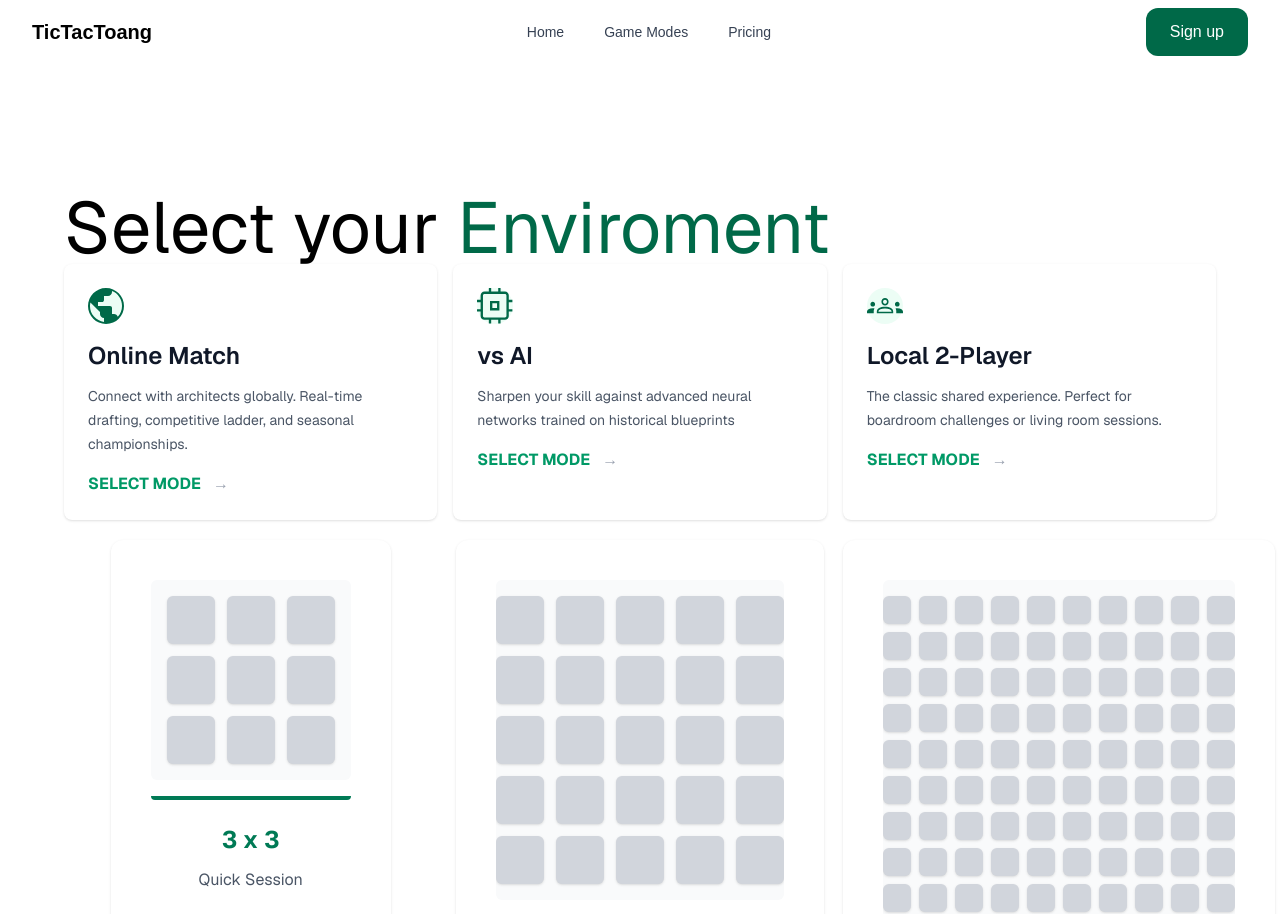
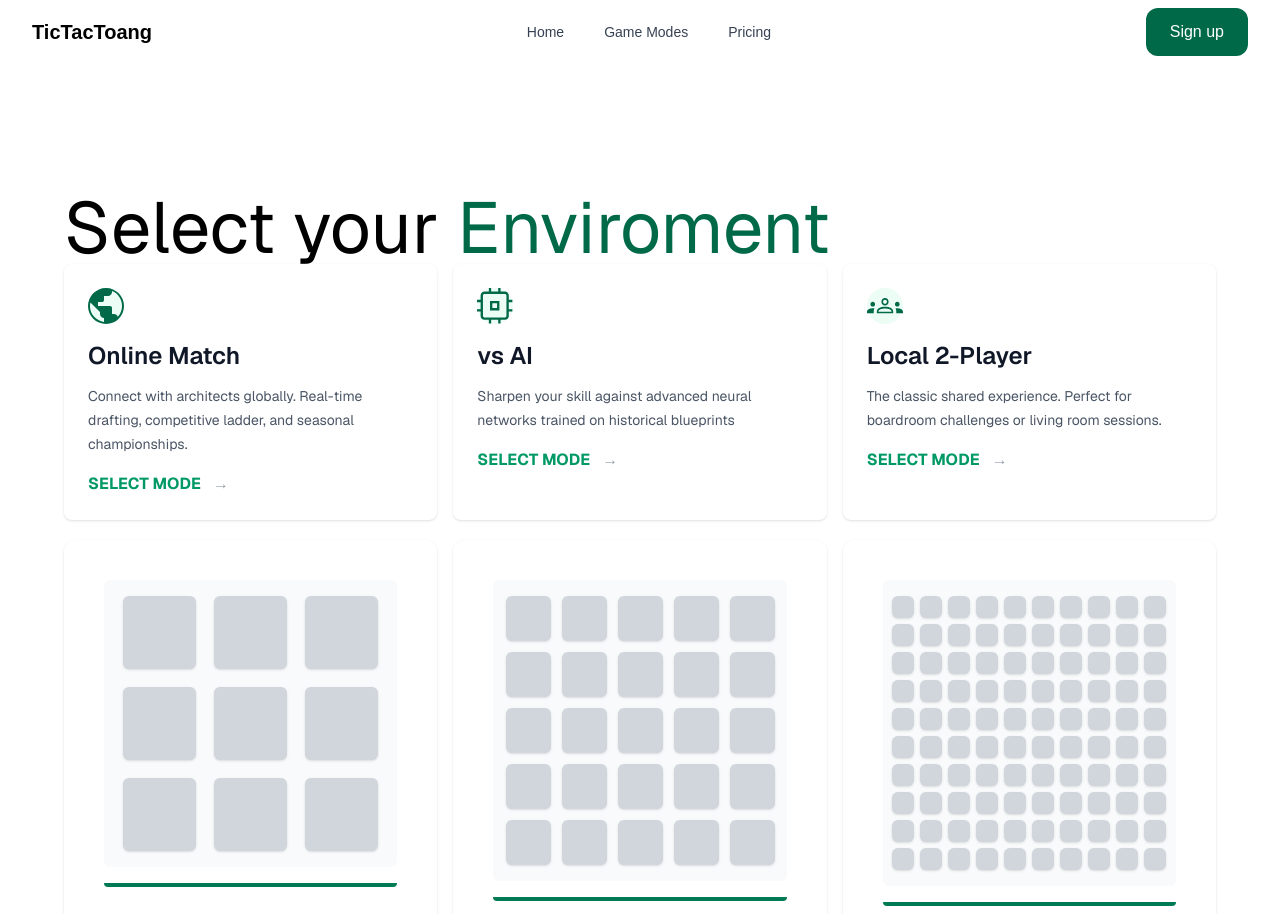
Before and after one commit to RMIT-Full-Stack-Development-2026A/Group6, a Next.js app: page /gamemodes in a window 1280 px wide. Shown: the top 914 px of the page. Built offline with nearby package versions, Linux system fonts and the light colour scheme.

Commit message:
make grids resize dynamically thank you Araki for the suggestions

```diff
--- a/src/components/ui/DraftGrid.tsx
+++ b/src/components/ui/DraftGrid.tsx
@@ -1,6 +1,6 @@
 "use client"
 
-import React from "react"
+import React, { useEffect, useRef, useState } from "react"
 import { useSelection } from "@/context/selection"
 
 type DraftGridProps = {
@@ -18,24 +18,33 @@ export default function DraftGrid({
   const { selection, setSelection } = useSelection()
   const selected = selection.gridSize === gridSize
 
-  // compact settings: shrink tiles when grid is large
-  let tilePx = 48
-  let gap = 12
-  if (gridSize > 12) {
-    tilePx = 22
-    gap = 6
-  } else if (gridSize > 8) {
-    tilePx = 28
-    gap = 8
-  } else if (gridSize > 5) {
-    tilePx = 36
-    gap = 10
+  const innerRef = useRef<HTMLDivElement | null>(null)
+  const [containerPx, setContainerPx] = useState<number>(0)
+
+  useEffect(() => {
+    function measure() {
+      const el = innerRef.current
+      if (!el) return
+      const rect = el.getBoundingClientRect()
+      setContainerPx(Math.floor(rect.width))
+    }
+
+    measure()
+    window.addEventListener("resize", measure)
+    return () => window.removeEventListener("resize", measure)
+  }, [])
+
+  const paddingRatio = 0.25
+  let tilePx = 40
+  let gapPx = Math.round(paddingRatio * tilePx)
+  let gridWidth = 0
+
+  if (containerPx > 0) {
+    const denom = gridSize + (gridSize + 1) * paddingRatio
+    tilePx = Math.floor(containerPx / denom)
+    gapPx = Math.round(paddingRatio * tilePx)
+    gridWidth = gridSize * tilePx + (gridSize - 1) * gapPx
   }
-
-  const gridWidth = gridSize * tilePx + (gridSize - 1) * gap
-  // account for outer paddings: section p-6 (24px) + inner p-4 (16px) on both sides
-  const paddingTotal = 2 * (24 + 16)
-  const containerMax = Math.min(Math.max(gridWidth + paddingTotal, 300), 1200)
 
   const tiles = Array.from({ length: total }).map((_, i) => (
     <div
@@ -44,20 +53,24 @@ export default function DraftGrid({
       className="bg-gray-300 rounded-md shadow-sm"
     />
   ))
-
+  /**
+   * Thank you to Araki Tadao for proposing the idea of using math to calculate boxes size dynamically instead of static size
+   * This should also resize based on viewport
+   * The math base line should be:
+   * (container size / number of tiles need) - (number of tiles needed + 1) * padding [this is including outside padding. If not included then it would be (numbers of tiles - 1)]
+   */
   return (
     <section
-      className={`mx-auto bg-white rounded-xl shadow p-6 ${selected ? 'ring-2 ring-emerald-300' : ''}`}
-      style={{ maxWidth: `${containerMax}px` }}
+      className={`w-full mx-auto bg-white rounded-xl shadow p-6 ${selected ? 'ring-2 ring-emerald-300' : ''}`}
     >
       <div className="rounded-lg bg-white p-4">
-        <div className="rounded-md bg-gray-50 p-4 overflow-hidden flex justify-center">
+        <div ref={innerRef} className="rounded-md bg-gray-50 p-4 overflow-hidden flex justify-center">
           <div
             className="grid"
             style={{
               gridTemplateColumns: `repeat(${gridSize}, ${tilePx}px)`,
-              gap: gap,
-              width: `${gridWidth}px`,
+              gap: `${gapPx}px`,
+              width: containerPx > 0 ? `${gridWidth}px` : 'auto',
             }}
           >
             {tiles}
@@ -71,7 +84,7 @@ export default function DraftGrid({
           <div className="text-gray-600">{subtitle}</div>
           <div className="mt-2">
             <button
-              onClick={() => setSelection({ ...selection, gridSize: size })}
+              onClick={() => setSelection({ ...selection, gridSize })}
               className="bg-transparent text-emerald-600 font-bold flex items-center gap-3 p-0 focus:outline-none"
             >
               <span>SELECT MODE</span>
```
